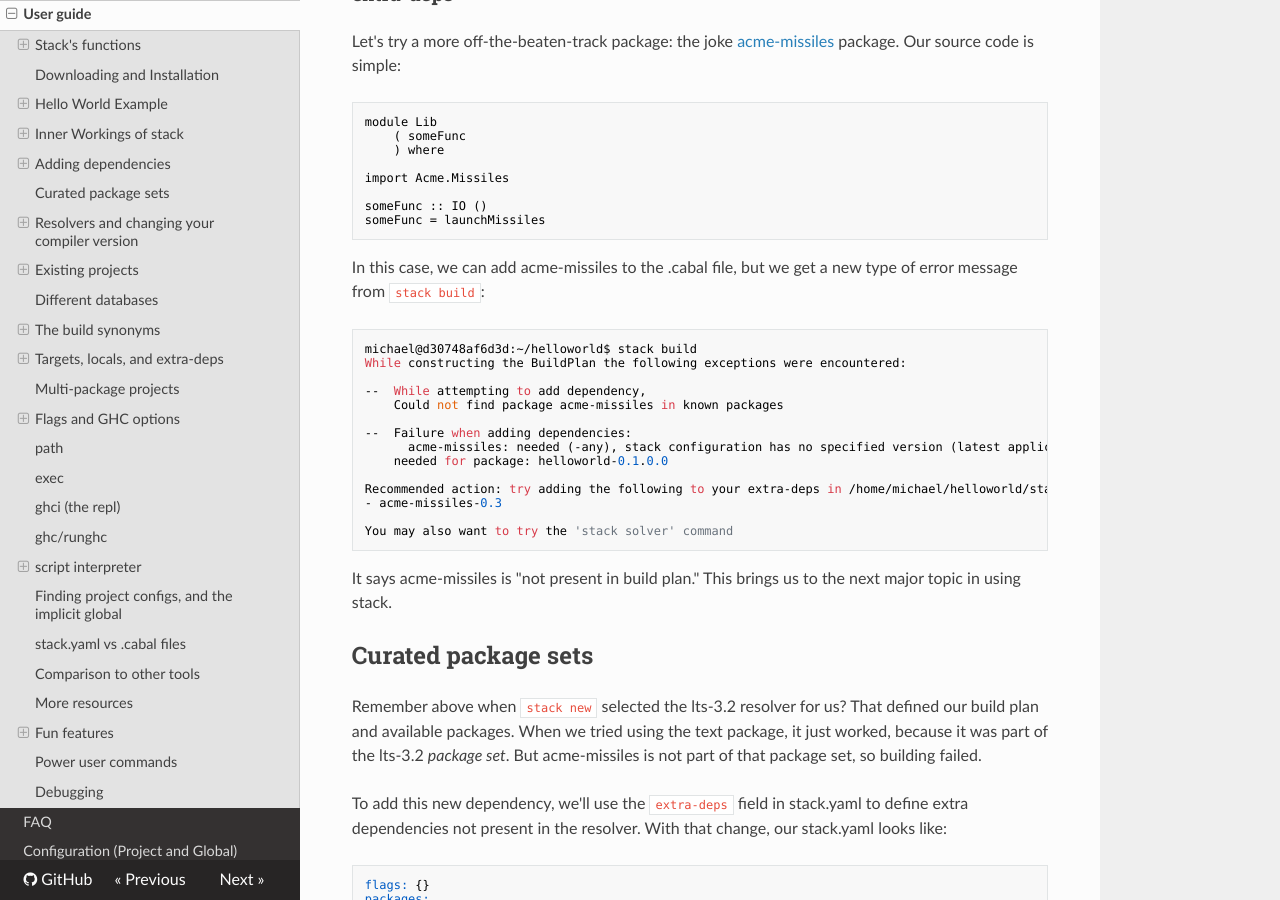
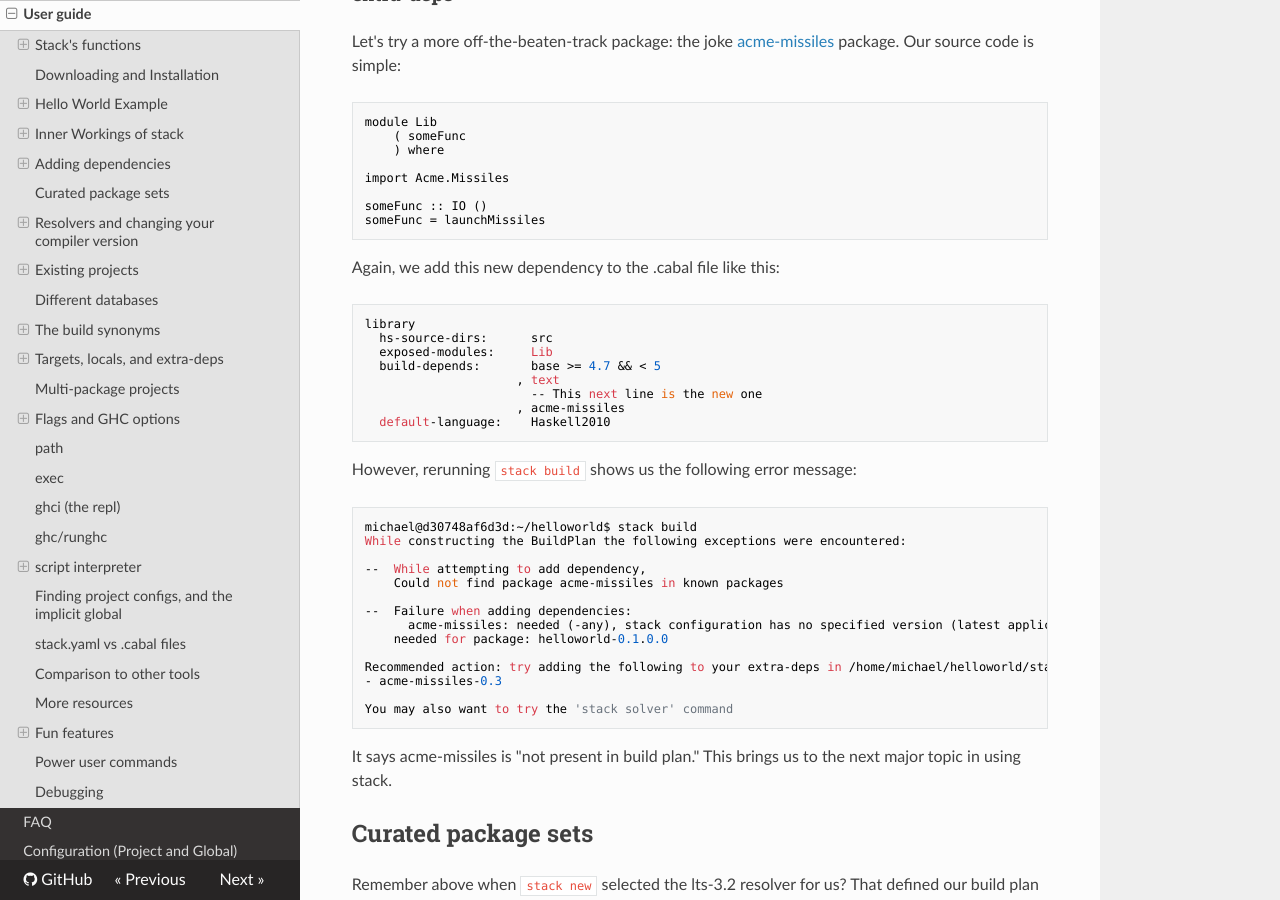
Before and after one commit to commercialhaskell/stack, an MkDocs documentation site: the page built from doc/GUIDE.md, in a window 1280 px wide and 900 px high, scrolled down 7915 px. Built offline with MkDocs 1.6.1, drawn with Linux system fonts in a browser that asks for light colours; nearby versions of some CDN libraries; old or Windows-style settings are respelled for this version of MkDocs.

Commit message:
Add .cabal snippet to acme.missiles example
Make needed changes to .cabal for the extra-deps acme-missiles example in GUIDE.md more explicit by adding a snippet.

````diff
--- a/doc/GUIDE.md
+++ b/doc/GUIDE.md
@@ -449,8 +449,20 @@ someFunc :: IO ()
 someFunc = launchMissiles
 ```
 
-In this case, we can add acme-missiles to the .cabal file, but we get a new type
-of error message from `stack build`:
+Again, we add this new dependency to the .cabal file like this:
+
+```
+library
+  hs-source-dirs:      src
+  exposed-modules:     Lib
+  build-depends:       base >= 4.7 && < 5
+                     , text
+                       -- This next line is the new one
+                     , acme-missiles
+  default-language:    Haskell2010
+```
+
+However, rerunning `stack build` shows us the following error message:
 
 ```
 michael@d30748af6d3d:~/helloworld$ stack build
````
